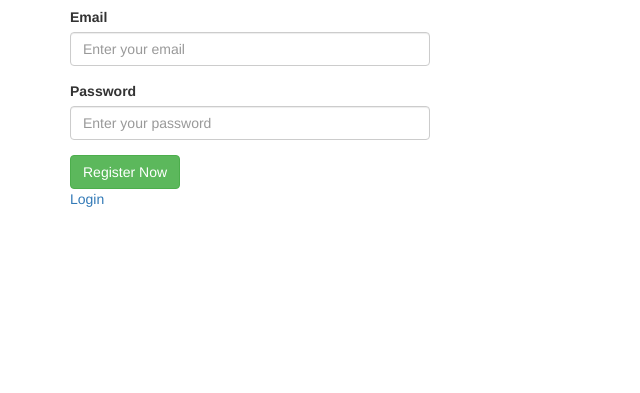
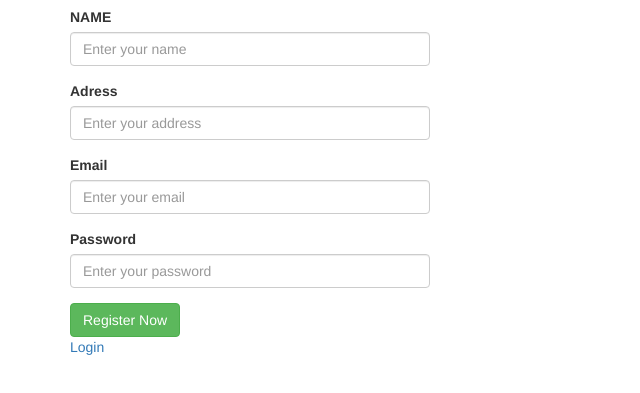
Before and after one commit to SyndielAlo/syndiel-alo, a website built with webpack: page dist/register.html in a window 1280 px wide. Shown: the part 63-456 px from the top of the page, without its empty margins (0-640 px from the left). Built offline with nearby package versions, Linux system fonts and the light colour scheme; some packages are replaced by stand-ins of ours.

Commit message:
modified:   .firebase/hosting.ZGlzdA.cache 	modified:   dist/register.html

```diff
--- a/dist/register.html
+++ b/dist/register.html
@@ -24,10 +24,23 @@
               <div class="row">
 
                 <div class="col-sm-4">
+
+                  <div class="form-group">
+                    <label for="name" >NAME</label>
+                    <input type="text" name="name" id="name" class="form-control"  placeholder="Enter your name">
+                  </div>
+
+
+                  <div class="form-group">
+                    <label for="address" >Adress</label>
+                    <input type="address" name="address" id="address" class="form-control"  placeholder="Enter your address">
+                  </div>
+
                     <div class="form-group">
                       <label for="email">Email</label>
                       <input type="text" name="email" id="email" class="form-control" placeholder="Enter your email">
                     </div>
+
 
                     <div class="form-group">
                       <label for="password" >Password</label>
@@ -74,6 +87,8 @@ console.log(app);
 document.getElementById("register").addEventListener("click", function() {
   var email =  document.getElementById("email").value;
   var password = document.getElementById("password").value;
+  var name = document.getElementById("name").value;
+  var address = document.getElementById("name").value;
 
   //For new registration
   createUserWithEmailAndPassword(auth, email, password).then((userCredential) => {
```
Also changed, not shown: 1 other file.
